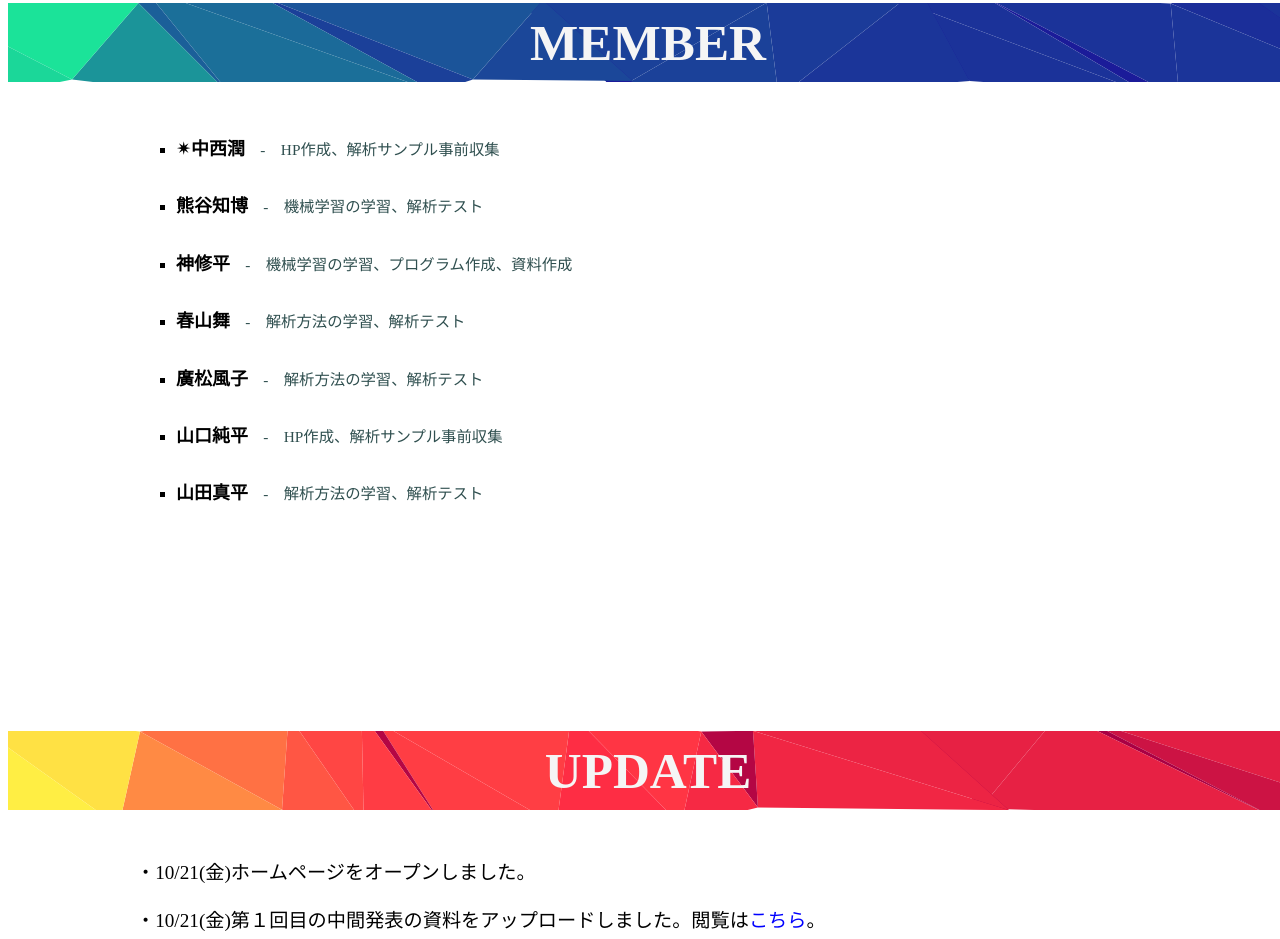
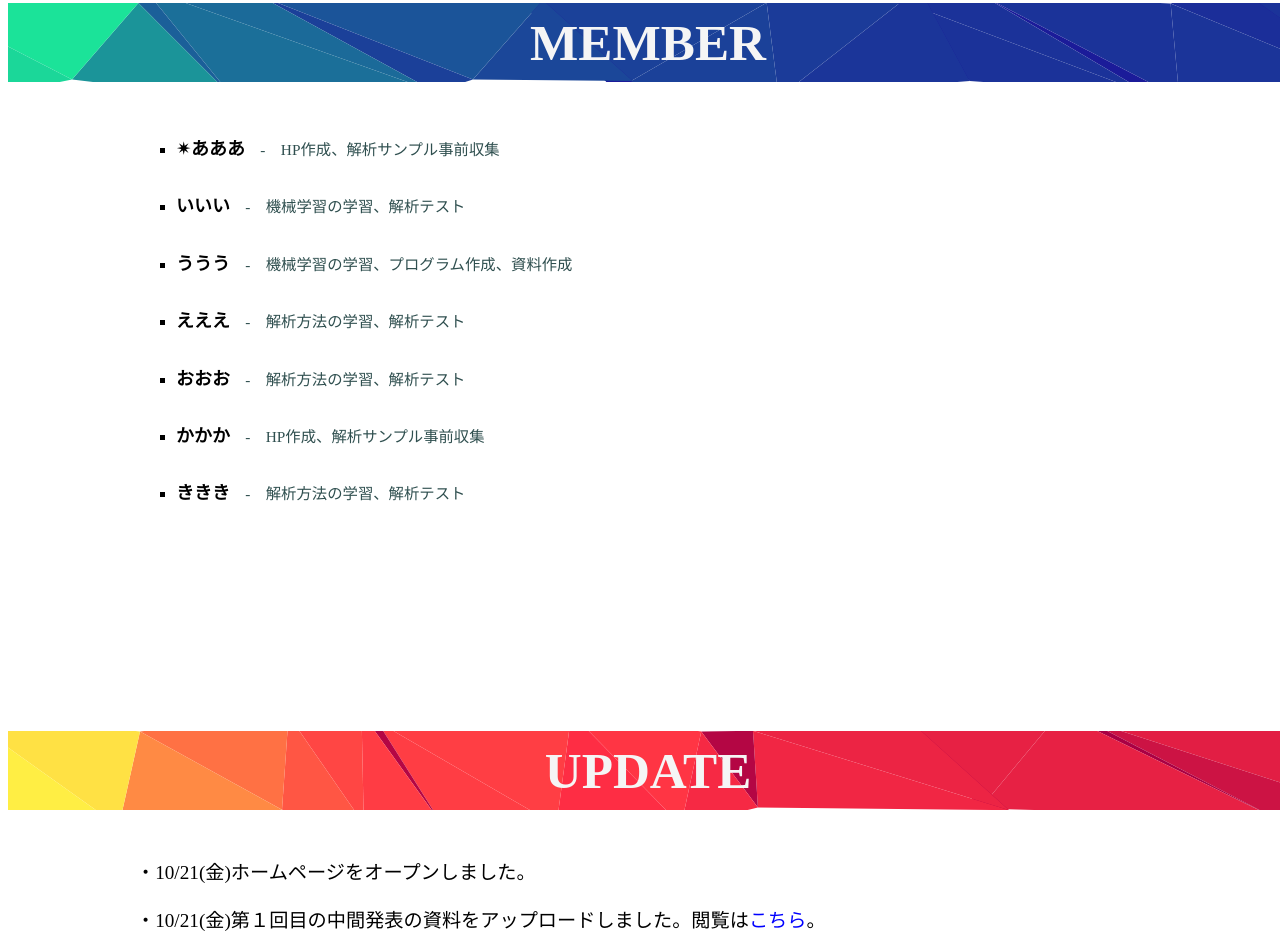
Before and after one commit to ProdigyZone/Project_Task_HomePage, a plain HTML site: page index.html in a window 1280 px wide. Shown: the part 2261-3200 px from the top of the page. Drawn offline with nearby package versions, Linux system fonts and the light colour scheme.

Commit message:
Update index.html

```diff
--- a/index.html
+++ b/index.html
@@ -53,13 +53,13 @@
 <div class="member-contain" id="Member">
 	<div class="member-title" >MEMBER</div>
 	<ul class="member-list" style= "list-style-type:square;">
-		<li><h3>✴︎中西潤</h3><span class="position">　-　HP作成、解析サンプル事前収集</span></li>
-		<li><h3>熊谷知博</h3><span class="position">　-　機械学習の学習、解析テスト</span></li>
-		<li><h3>神修平</h3><span class="position">　-　機械学習の学習、プログラム作成、資料作成</span></li>
-		<li><h3>春山舞</h3><span class="position">　-　解析方法の学習、解析テスト</span></li>
-		<li><h3>廣松風子</h3><span class="position">　-　解析方法の学習、解析テスト</span></li>
-		<li><h3>山口純平</h3><span class="position">　-　HP作成、解析サンプル事前収集</span></li>
-		<li><h3>山田真平</h3><span class="position">　-　解析方法の学習、解析テスト</span></li>
+		<li><h3>✴︎あああ</h3><span class="position">　-　HP作成、解析サンプル事前収集</span></li>
+		<li><h3>いいい</h3><span class="position">　-　機械学習の学習、解析テスト</span></li>
+		<li><h3>ううう</h3><span class="position">　-　機械学習の学習、プログラム作成、資料作成</span></li>
+		<li><h3>えええ</h3><span class="position">　-　解析方法の学習、解析テスト</span></li>
+		<li><h3>おおお</h3><span class="position">　-　解析方法の学習、解析テスト</span></li>
+		<li><h3>かかか</h3><span class="position">　-　HP作成、解析サンプル事前収集</span></li>
+		<li><h3>ききき</h3><span class="position">　-　解析方法の学習、解析テスト</span></li>
 	</ul>
 </div>
 <div class="update-contain" id="Update">
```
